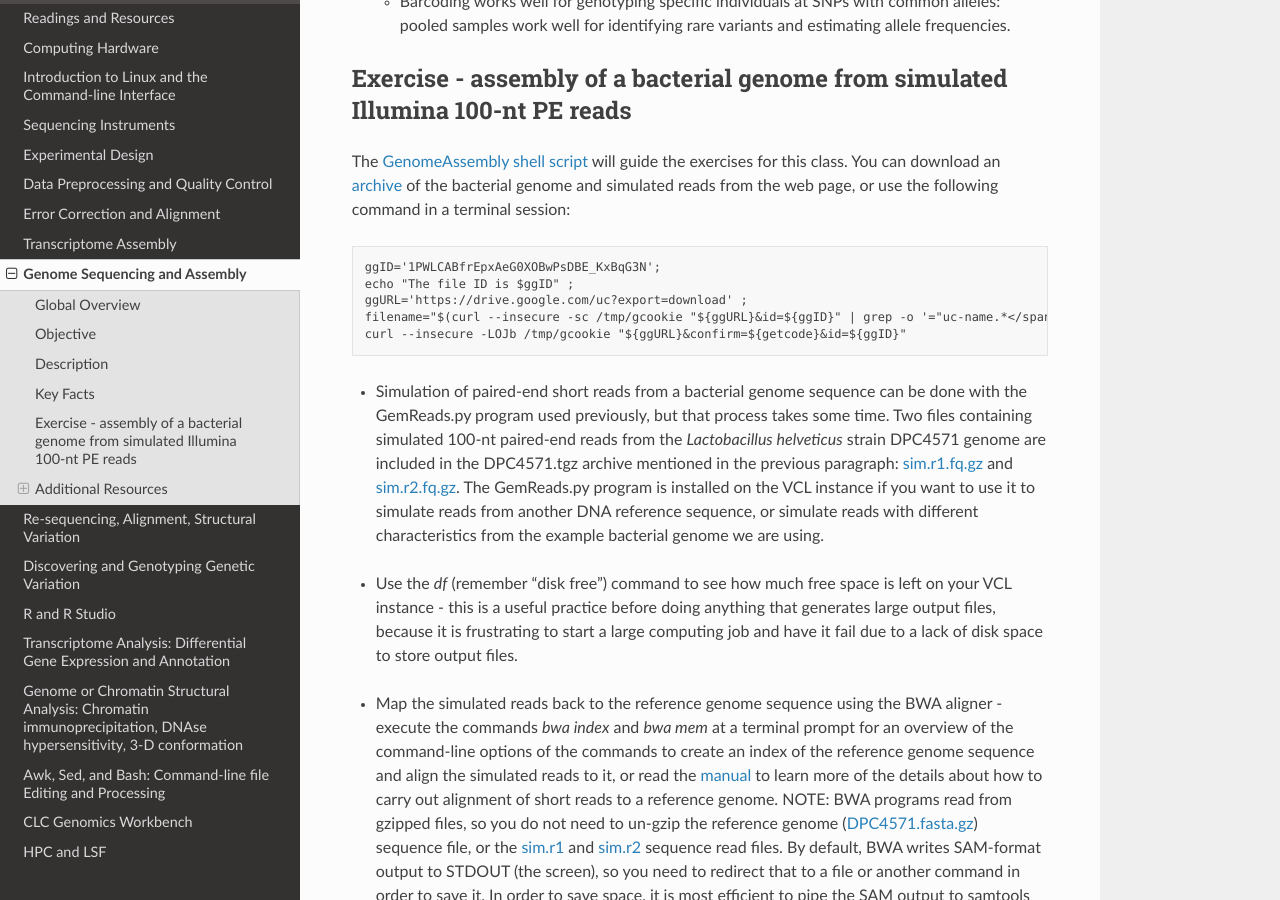
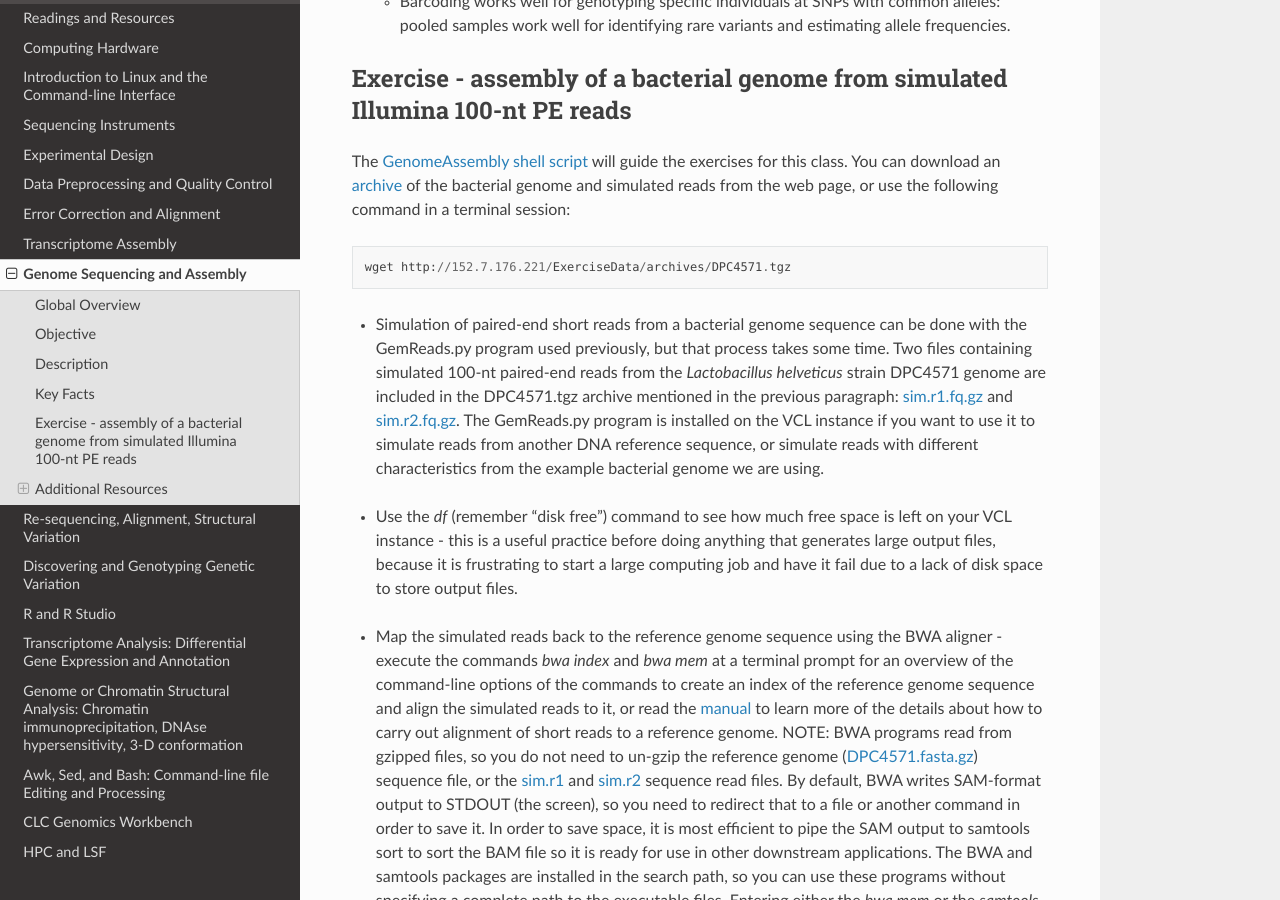
Before and after one commit to rwhetten/DeepSeqAnalysis, a Sphinx documentation site: the page built from docs/source/genome-assembly.rst, in a window 1280 px wide and 900 px high, scrolled down 3050 px. Built offline with Sphinx 7.4.7 and the Read the Docs theme 2.0.0, drawn with Linux system fonts in a browser that asks for light colours.

Commit message:
Update genome-assembly.rst
updated archive download link

```diff
--- a/docs/source/genome-assembly.rst
+++ b/docs/source/genome-assembly.rst
@@ -50,11 +50,7 @@ The `GenomeAssembly shell script <https://drive.google.com/open?id=1wLU75DflXTdH
 
 ::
 
-   ggID='1PWLCABfrEpxAeG0XOBwPsDBE_KxBqG3N';
-   echo "The file ID is $ggID" ;
-   ggURL='https://drive.google.com/uc?export=download' ;
-   filename="$(curl --insecure -sc /tmp/gcookie "${ggURL}&id=${ggID}" | grep -o '="uc-name.*</span>' | sed 's/.*">//;s/<.a> .*//')" ; getcode="$(awk '/_warning_/ {print $NF}' /tmp/gcookie)" ;
-   curl --insecure -LOJb /tmp/gcookie "${ggURL}&confirm=${getcode}&id=${ggID}"
+   wget http://152.7.176.221/ExerciseData/archives/DPC4571.tgz
 
 
 
```
